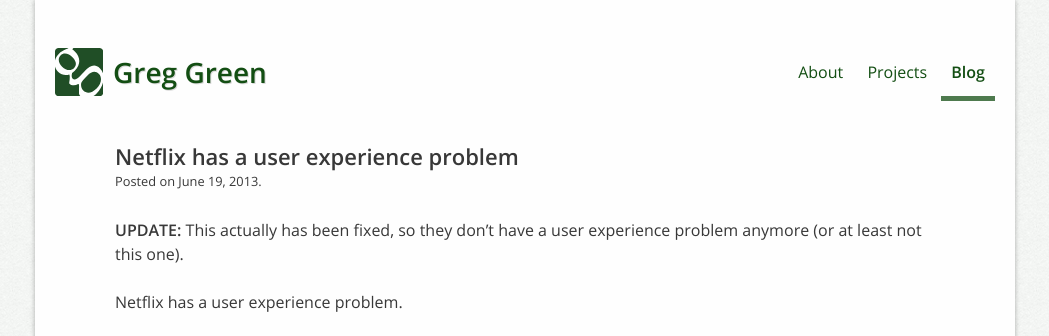
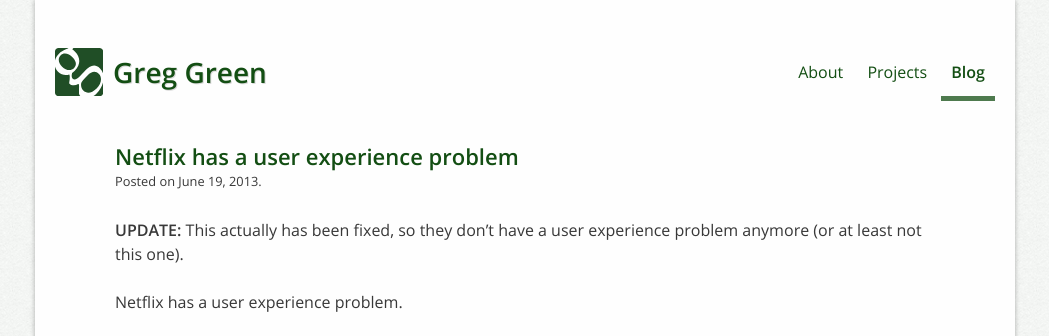
Before and after one commit to greg5green/greg5green.github.io, a Jekyll site: the page built from _posts/2013-06-19-netflix-has-a-user-experience-problem.md, in a window 1280 px wide. Shown: the top 336 px of the page, without its empty margins (115-1164 px from the left). Built offline with Jekyll 4.4.1, drawn with Linux system fonts in a browser that asks for light colours.

Commit message:
Add color to page titles

```diff
--- a/_sass/layouts/_posts.scss
+++ b/_sass/layouts/_posts.scss
@@ -1,4 +1,5 @@
 .post__title {
+    color: $forest-green;
     margin-bottom: 0;
 }
 
```
